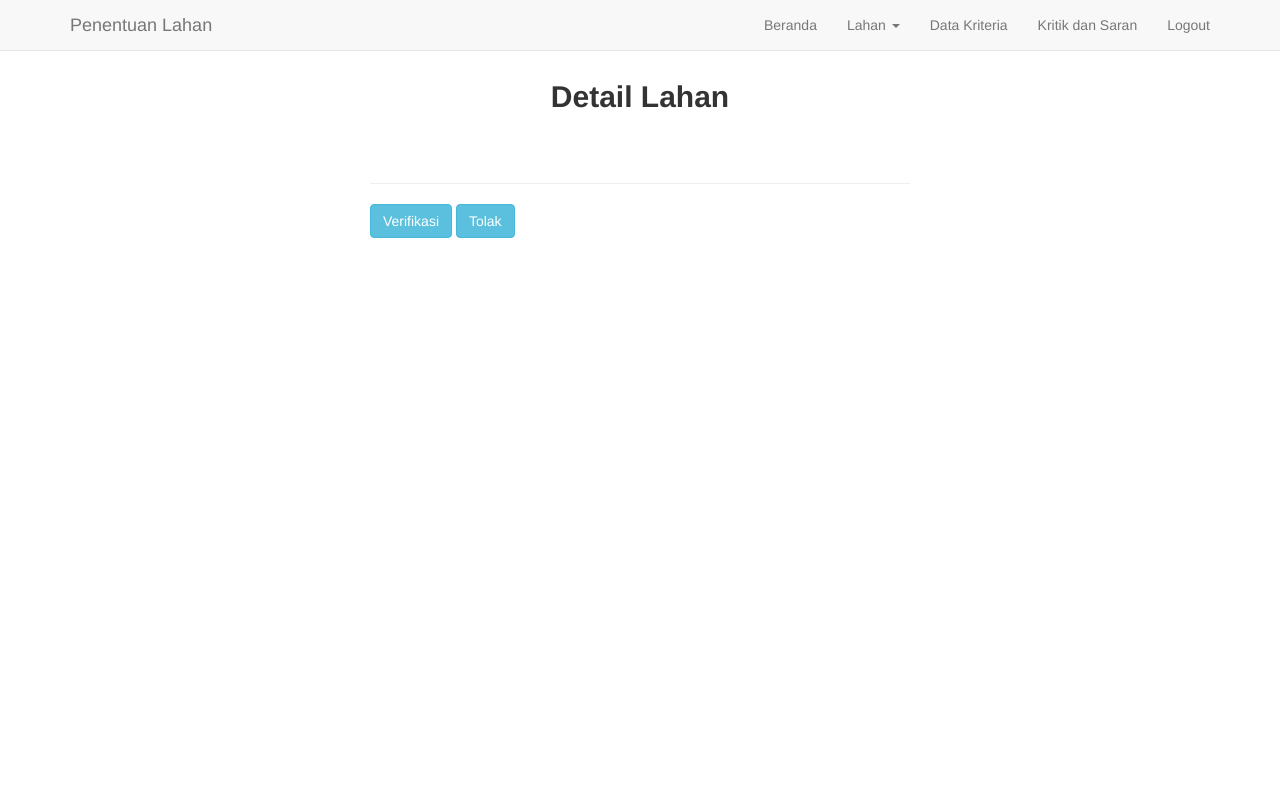
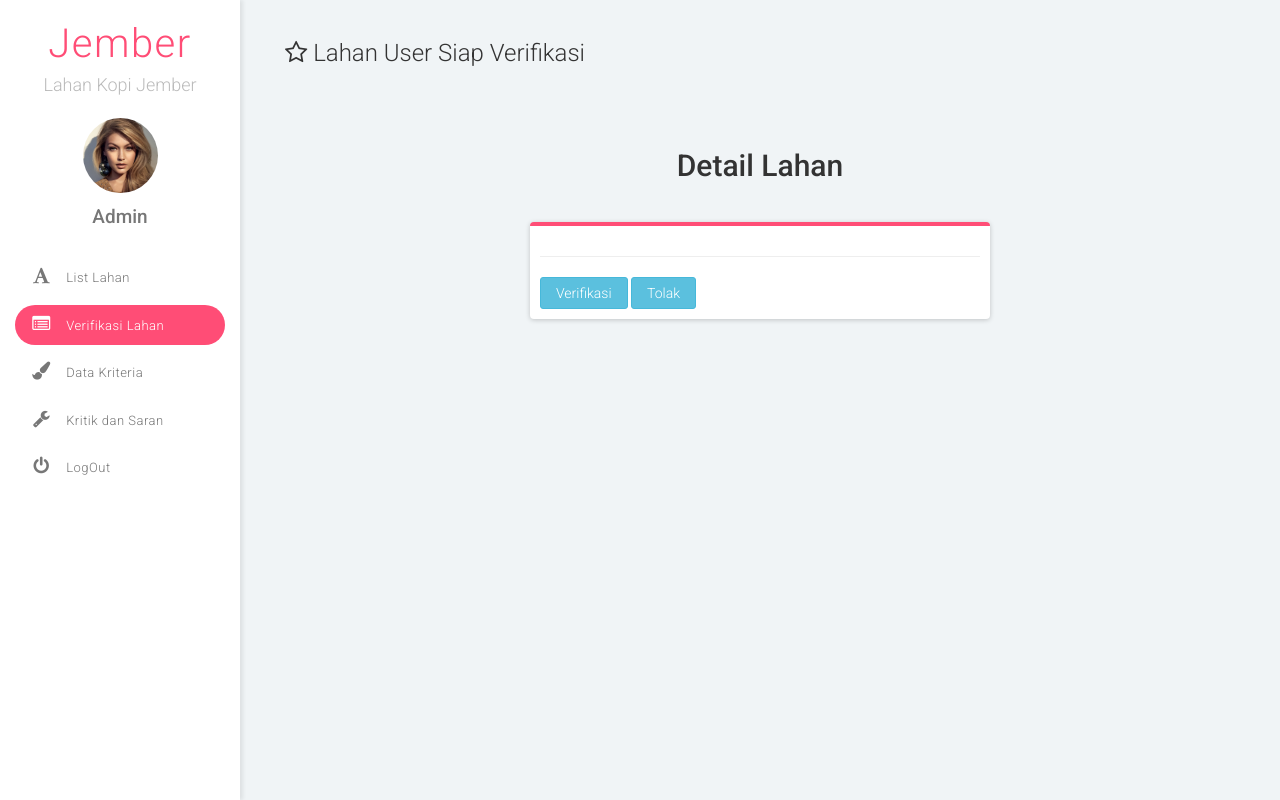
Before and after one commit to Zammilzm/Sppk, a CodeIgniter app: page /login/index.php/admin/c_saranlahan/detail_verifikasi/1 in a window 1280 px wide. Run offline with CodeIgniter, Linux system fonts and the light colour scheme; data that the repository does not hold is empty; some libraries are stand-ins or nearby versions.

Commit message:
Third Commit

```diff
--- a/application/views/admin/detail_verifikasi.php
+++ b/application/views/admin/detail_verifikasi.php
@@ -2,50 +2,65 @@
 defined('BASEPATH') OR exit('No direct script access allowed');
 ?>
 <!DOCTYPE html>
-<html>
+<html lang="en">
 <head>
-	<title></title>
-  <link rel="stylesheet" type="text/css" href="<?php echo base_url('assets/css/bootstrap.css') ?>">
-  <link rel="stylesheet" type="text/css" href="<?php echo base_url('assets/css/slider.css') ?>">
-  <script type="text/javascript" src="<?php echo base_url('assets/js/slider.js') ?>"></script>
+  <meta charset="UTF-8">
+  <meta name="viewport" content="width=device-width, initial-scale=1">
+  <title>Floyd</title>
+  <link rel="stylesheet" type="text/css" href="<?php echo base_url('assets/adminasset/plugins/bootstrap/css/bootstrap.min.css') ?>">
+  <link rel="stylesheet" type="text/css" href="<?php echo base_url('assets/adminasset/plugins/fontawesome/css/font-awesome.min.css') ?>">
+  <link rel="stylesheet" type="text/css" href="<?php echo base_url('assets/adminasset/css/theme-floyd.css') ?>">
+  <link rel="stylesheet" type="text/css" href="<?php echo base_url('assets/adminasset/css/theme-helper.css') ?>">
 </head>
 <body>
-
-
-
-  <!-- Fixed navbar -->
-  <nav class="navbar navbar-default navbar-fixed-top">
-    <div class="container">
+  <div id="wrapper">
+    <div id="sidebar">
+      <div id="sidebar-wrapper">
+        <div class="sidebar-title">
+          <span class="text-size-40 text-loose">Jember</span><br>
+          <span class="text-size-18 text-grey">Lahan Kopi Jember</span>
+        </div>
+        <div class="sidebar-avatar">
+          <div class="sidebar-avatar-image"><img class="img-circle" src="<?php echo base_url('assets/img/avatar.jpg'); ?>" /></div>
+          <div class="sidebar-avatar-text">Admin</div>
+        </div>
+        <ul class="sidebar-nav">
+          <li class="sidebar-close"><a href="#"><i class="fa fa-fw fa-close"></i></a></li>
+          <li><a href="<?php echo site_url('admin/c_admin')?>"><i class="fa fa-fw fa-font"></i><span>List Lahan</span></a></li>
+          <li  class="active"><a href="<?php echo site_url('admin/c_admin/daftar_verifikasi')?>"><i class="fa fa-fw fa-list-alt"></i><span>Verifikasi Lahan</span></a></li>
+          <li><a href="<?php echo site_url('admin/c_admin/kriteria')?>"><i class="fa fa-fw fa-paint-brush"></i><span>Data Kriteria</span></a></li>
+          <li><a href="<?php echo site_url('admin/c_admin/kritik')?>"><i class="fa fa-fw fa-wrench"></i><span>Kritik dan Saran</span></a></li>
+          <li><a href="<?php echo site_url('admin/c_admin/logout')?>"><i class="fa fa-fw fa-power-off"></i><span>LogOut</span></a></li>
+        </ul>
+      </div>
+    </div>
+    <div id="main-panel">
+      <div id="top-nav">
+        <nav class="navbar navbar-default">
+          <div class="container-fluid">
             <div class="navbar-header">
-        <a class="navbar-brand" href="#">Penentuan Lahan</a>
+              <!-- Navbar toggle button -->
+              <button type="button" class="navbar-toggle collapsed" data-toggle="collapse" data-target="#menu" aria-expanded="false">
+                <i class="fa fa-bars"></i>
+              </button>
+              <!-- Sidebar toggle button -->
+              <button type="button" class="sidebar-toggle">
+                <i class="fa fa-bars"></i>
+              </button>
+              <a class="navbar-brand text-size-24" href="#"><i class="fa fa-star-o"></i> Lahan User Siap Verifikasi</a>
             </div>
-      <div id="navbar" class="navbar-collapse collapse">
-        <ul class="nav navbar-nav navbar-right">
-          <li><a href="<?php echo site_url('admin/c_admin')?>">Beranda</a></li>
-          <li class="dropdown">
-            <a href="#" class="dropdown-toggle" data-toggle="dropdown" role="button" aria-haspopup="true" aria-expanded="false">Lahan <span class="caret"></span></a>
-            <ul class="dropdown-menu">
-              <li><a href="<?php echo site_url('admin/c_admin')?>">Daftar Lahan</a></li>
-              <li><a href="<?php echo site_url('admin/c_admin/daftar_verifikasi')?>">Verifikasi Lahan</a></li>
-            </ul>
-          </li>
-          <li><a href="<?php echo site_url('admin/c_admin/kriteria')?>">Data Kriteria</a></li>
-          <li><a href="<?php echo site_url('admin/c_admin/kritik')?>">Kritik dan Saran</a></li>
-          <li><a href="<?php echo site_url('admin/c_admin/logout')?>">Logout</a></li>
-        </ul>
-      </div><!--/.nav-collapse -->
           </div>
         </nav>
-
-
-
-  <div class="container">
-
+      </div>
+      <div id="content">
+        <div class="container-fluid">
+          <div class="row">
             <br><br><br>
             <h2><strong><p align="center">Detail Lahan</p></strong></h2>
             <br><br>
 
             <div class="col-md-6 col-md-offset-3 ">
+             <div class="panel panel-default">
                <?php foreach($alternatif as $u){ ?>
                <table class="table tbl-detail">
                 <tr>
@@ -87,8 +102,14 @@ defined('BASEPATH') OR exit('No direct script access allowed');
               <a href="<?php echo site_url('admin/c_saranLahan/verifikasi/'.$u->id_alternatif.'/Disetujui')?>" class="btn btn-info bold" >Verifikasi</a>
               <a href="<?php echo site_url('admin/c_saranLahan/verifikasi/'.$u->id_alternatif.'/Ditolak')?>" class="btn btn-info bold" >Tolak</a>
             </div>
-</div> <!-- /container -->
+          </div>
+        </div>
+      </div>
+    </div>
+  </div>
+</body>
+<script type="text/javascript" src="<?php echo base_url('assets/js/bootstrap.min.js') ?>"></script>
+<script type="text/javascript" src="<?php echo base_url('assets/js/theme-floyd.js') ?>"></script>
+<script type="text/javascript" src="<?php echo base_url('assets/js/jquery-3.1.1.min.js') ?>"></script>
 <script type="text/javascript" src="https://ajax.googleapis.com/ajax/libs/jquery/1.12.4/jquery.min.js"></script>
-<script type="text/javascript" src="<?php echo base_url('assets/js/bootstrap.js') ?>"></script>
-</body>
 </html>
--- a/application/views/admin/index.php
+++ b/application/views/admin/index.php
@@ -56,6 +56,7 @@ defined('BASEPATH') OR exit('No direct script access allowed');
 				<div class="container-fluid">
 					<div class="row">
 						<div class="col-md-10 col-md-offset-1">
+					<div class="panel panel-default">
 							<a href="<?php echo site_url('admin/c_admin/form_tambah_lahan')?>" style="text-decoration:none">
 								<button class="btn btn-primary bold">Tambah Alternatif</button>
 							</a>
@@ -96,6 +97,7 @@ defined('BASEPATH') OR exit('No direct script access allowed');
 								</tbody>
 							</table>
 						</div>
+						</div>
 					</div>
 				</div>
 			</div>
--- a/application/views/admin/verifikasi_lahan.php
+++ b/application/views/admin/verifikasi_lahan.php
@@ -56,7 +56,8 @@ defined('BASEPATH') OR exit('No direct script access allowed');
 				<div class="container-fluid">
 					<div class="row">
 						<div class="col-md-10 col-md-offset-1">
-							<button class="btn btn-primary bold">LIST LAHAN</button>
+							<div class="panel panel-default">
+							<button class="btn btn-primary bold" disabled="">LIST LAHAN</button>
 								<br><br>
 								<table class="table table-striped table-bordered">
 									<thead class=" danger">
@@ -96,6 +97,7 @@ defined('BASEPATH') OR exit('No direct script access allowed');
 					</div>
 				</div>
 			</div>
+		</div>
 	</body>
 	<script type="text/javascript" src="<?php echo base_url('assets/js/bootstrap.min.js') ?>"></script>
 	<script type="text/javascript" src="<?php echo base_url('assets/js/theme-floyd.js') ?>"></script>
```
Also changed, not shown: application/views/admin/kriteria.php (+52 -35 lines). Lines whose indentation alone changed are shown as unchanged.
